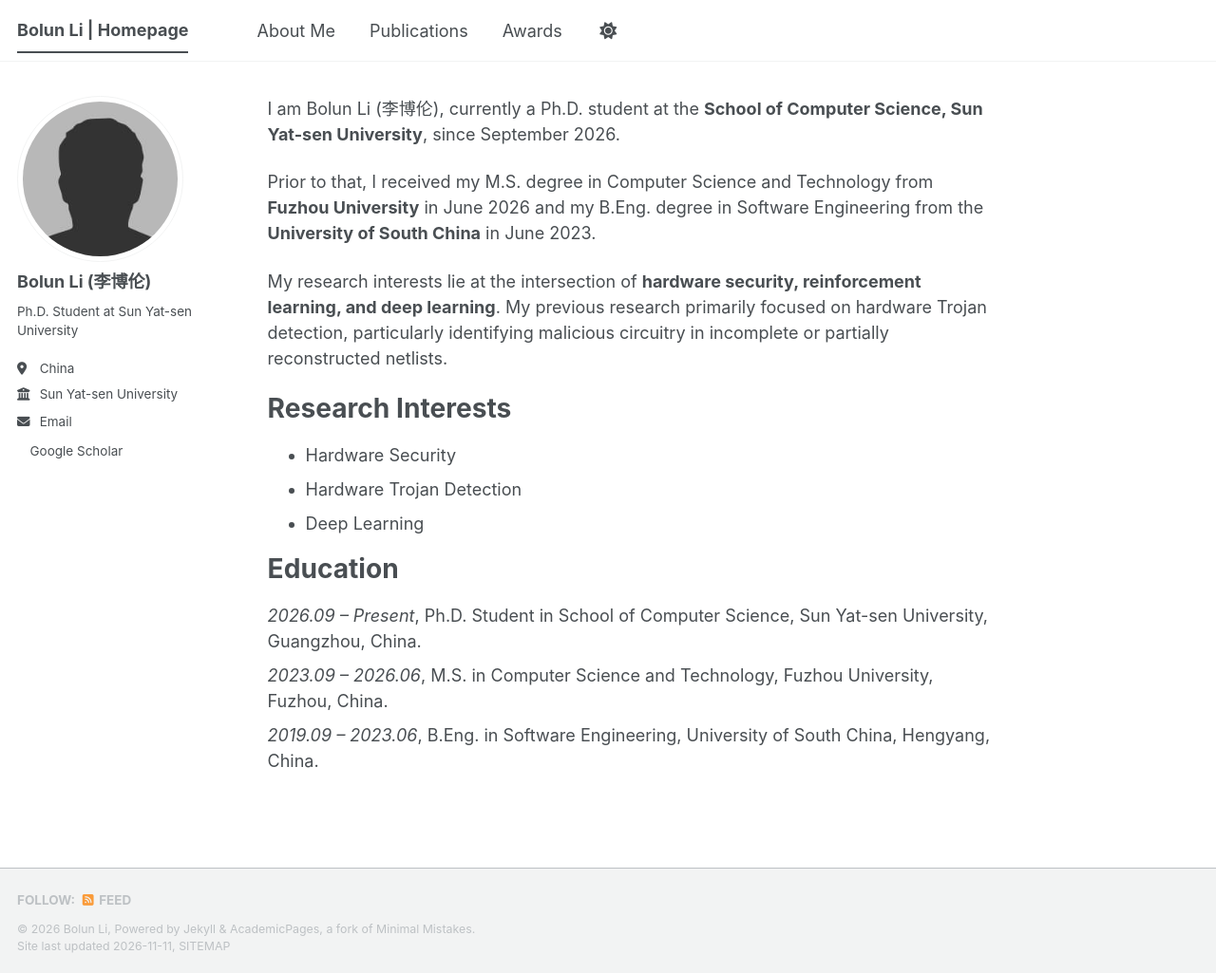
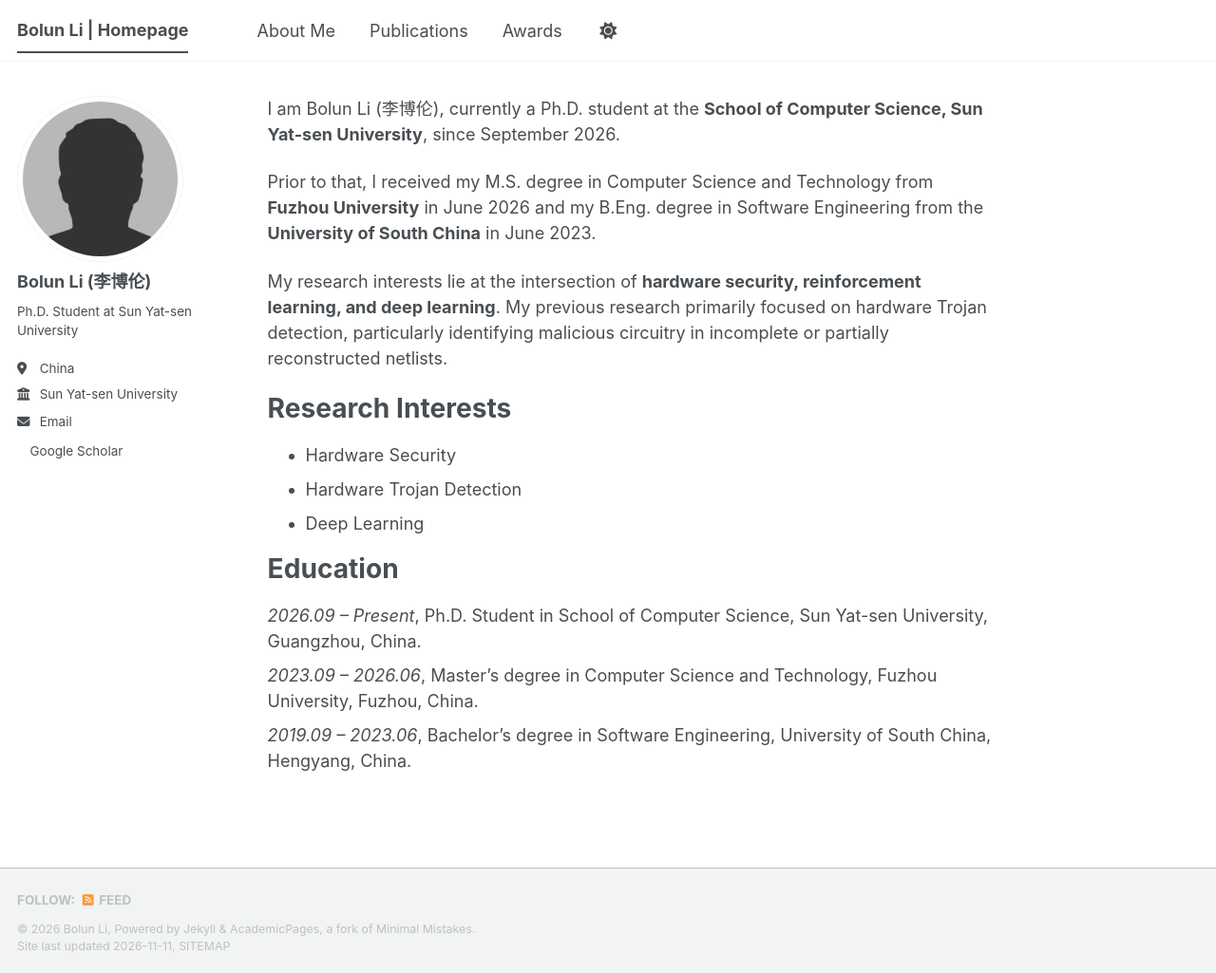
Before and after one commit to Libo32/Libo32.github.io, a Jekyll site: the page built from _pages/about.md, in a window 1280 px wide and 1025 px high. Shown: the whole window at 95% size. Built offline with Jekyll 4.4.1, drawn with Linux system fonts in a browser that asks for light colours; a script bundle is joined from its source files by our own code; a style sheet for code colours, icons or effects is not loaded.

Commit message:
Update about.md

```diff
--- a/_pages/about.md
+++ b/_pages/about.md
@@ -27,9 +27,9 @@ My research interests lie at the intersection of **hardware security, reinforcem
     <i>2026.09 – Present</i>, Ph.D. Student in School of Computer Science, Sun Yat-sen University, Guangzhou, China.
   </li>
   <li>
-    <i>2023.09 – 2026.06</i>, M.S. in Computer Science and Technology, Fuzhou University, Fuzhou, China.
+    <i>2023.09 – 2026.06</i>, Master’s degree in Computer Science and Technology, Fuzhou University, Fuzhou, China.
   </li>
   <li>
-    <i>2019.09 – 2023.06</i>, B.Eng. in Software Engineering, University of South China, Hengyang, China.
+    <i>2019.09 – 2023.06</i>, Bachelor’s degree in Software Engineering, University of South China, Hengyang, China.
   </li>
 </ul>
```
